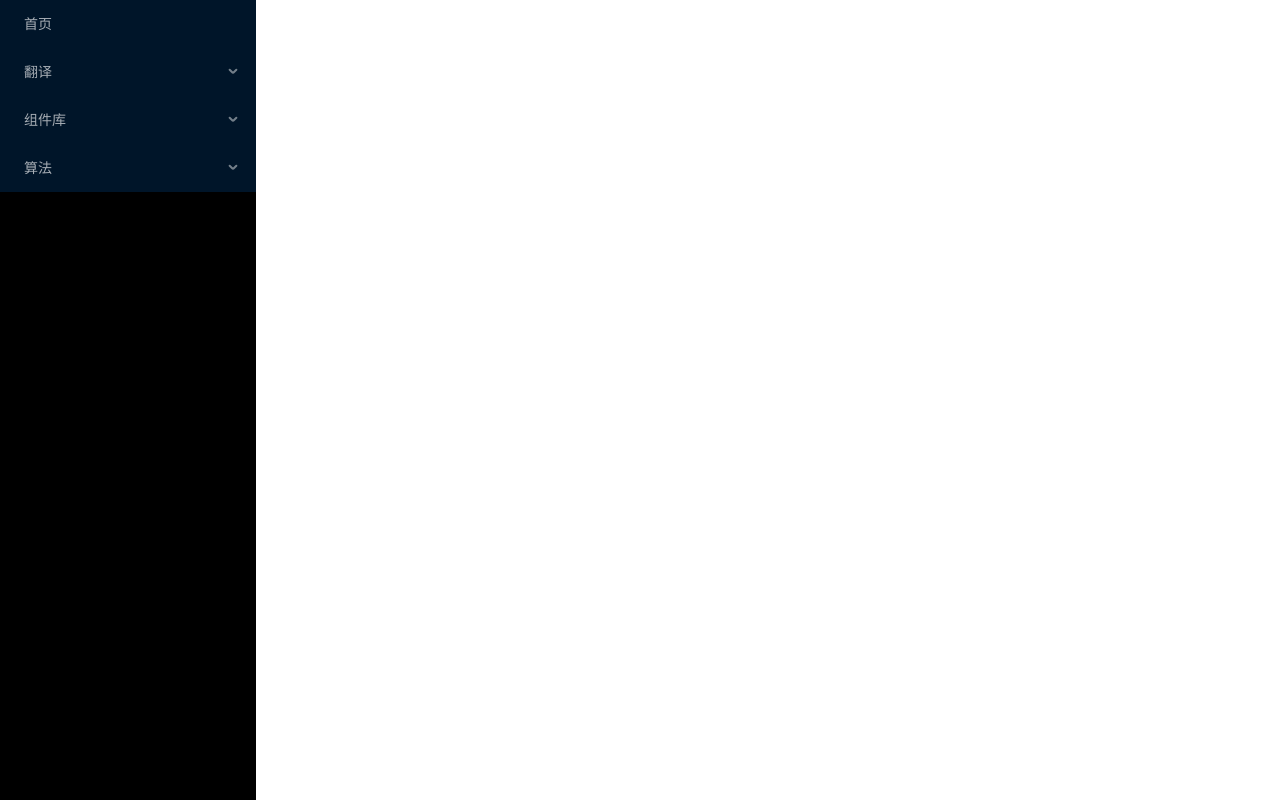
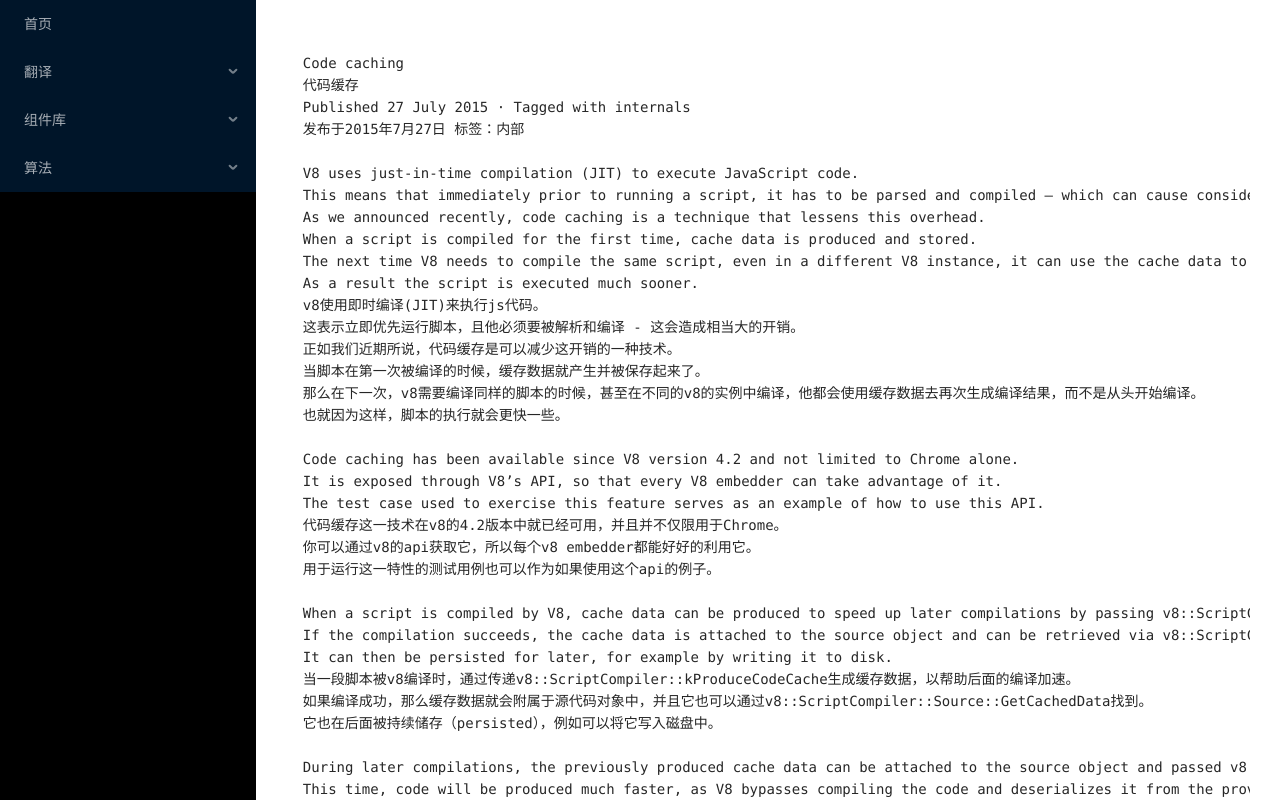
Before and after one commit to transparentME/translation, a React (Create React App) app: page /v8-CodeCache in a window 1280 px wide. Built offline with nearby package versions, Linux system fonts and the light colour scheme.

Commit message:
docs: (v8) Docs更新

```diff
--- a/src/components/MainContent.js
+++ b/src/components/MainContent.js
@@ -6,6 +6,7 @@
 import FastPropertiesInV8 from '../pages/FastPropertiesInV8/FastPropertiesInV8.js'
 import DiggingIntoTheTurboFanJIT from '../pages/DiggingIntoTheTurboFanJIT/DiggingIntoTheTurboFanJIT.js'
 import V8ReleaseV4_5 from '../pages/V8ReleaseV4.5/V8ReleaseV4_5.js'
+import CodeCache from '../pages/CodeCache/CodeCache.js'
 
 // leetcode
 import Offer15 from '../pages/leetcode/Offer15.js'
@@ -20,6 +21,7 @@
       <Route path="/v8-FastPropertiesInV8" component={FastPropertiesInV8} />
       <Route path="/v8-DiggingIntoTheTurboFanJIT" component={DiggingIntoTheTurboFanJIT} />
       <Route path="/v8-V8ReleaseV4_5" component={V8ReleaseV4_5} />
+      <Route path="/v8-CodeCache" component={CodeCache} />
 
       {/* leetcode */}
       <Route path="/leetcode-offer15" component={Offer15} />
--- a/src/components/menu.js
+++ b/src/components/menu.js
@@ -33,6 +33,9 @@
                 </Menu.Item>
                 <Menu.Item key="V8ReleaseV4_5">
                   <Link to="/v8-V8ReleaseV4_5">V8ReleaseV4_5</Link>
+                </Menu.Item>
+                <Menu.Item key="CodeCache">
+                  <Link to="/v8-CodeCache">CodeCache</Link>
                 </Menu.Item>
               </SubMenu>
               <SubMenu key="Docs" title="Docs">
--- /dev/null
+++ b/src/pages/CodeCache/CodeCache.js
@@ -0,0 +1,54 @@
+const content = `
+  Code caching
+  代码缓存
+  Published 27 July 2015 · Tagged with internals
+  发布于2015年7月27日 标签：内部
+
+  V8 uses just-in-time compilation (JIT) to execute JavaScript code.
+  This means that immediately prior to running a script, it has to be parsed and compiled — which can cause considerable overhead.
+  As we announced recently, code caching is a technique that lessens this overhead.
+  When a script is compiled for the first time, cache data is produced and stored.
+  The next time V8 needs to compile the same script, even in a different V8 instance, it can use the cache data to recreate the compilation result instead of compiling from scratch.
+  As a result the script is executed much sooner.
+  v8使用即时编译(JIT)来执行js代码。
+  这表示立即优先运行脚本，且他必须要被解析和编译 - 这会造成相当大的开销。
+  正如我们近期所说，代码缓存是可以减少这开销的一种技术。
+  当脚本在第一次被编译的时候，缓存数据就产生并被保存起来了。
+  那么在下一次，v8需要编译同样的脚本的时候，甚至在不同的v8的实例中编译，他都会使用缓存数据去再次生成编译结果，而不是从头开始编译。
+  也就因为这样，脚本的执行就会更快一些。
+
+  Code caching has been available since V8 version 4.2 and not limited to Chrome alone.
+  It is exposed through V8’s API, so that every V8 embedder can take advantage of it.
+  The test case used to exercise this feature serves as an example of how to use this API.
+  代码缓存这一技术在v8的4.2版本中就已经可用，并且并不仅限用于Chrome。
+  你可以通过v8的api获取它，所以每个v8 embedder都能好好的利用它。
+  用于运行这一特性的测试用例也可以作为如果使用这个api的例子。
+
+  When a script is compiled by V8, cache data can be produced to speed up later compilations by passing v8::ScriptCompiler::kProduceCodeCache as an option.
+  If the compilation succeeds, the cache data is attached to the source object and can be retrieved via v8::ScriptCompiler::Source::GetCachedData.
+  It can then be persisted for later, for example by writing it to disk.
+  当一段脚本被v8编译时，通过传递v8::ScriptCompiler::kProduceCodeCache生成缓存数据，以帮助后面的编译加速。
+  如果编译成功，那么缓存数据就会附属于源代码对象中，并且它也可以通过v8::ScriptCompiler::Source::GetCachedData找到。
+  它也在后面被持续储存（persisted），例如可以将它写入磁盘中。
+
+  During later compilations, the previously produced cache data can be attached to the source object and passed v8::ScriptCompiler::kConsumeCodeCache as an option.
+  This time, code will be produced much faster, as V8 bypasses compiling the code and deserializes it from the provided cache data.
+  在后期的编译中，之前所生成的缓存数据可以被附属在源码对象上，并将v8::ScriptCompiler::kConsumeCodeCache作为选项参数传递。
+  此时，代码将会以更快的速度生成代码，因为v8通过之前提供的缓存数据可绕过编译代码并反序列化。
+
+  Producing cache data comes at a certain computational and memory cost.
+  For this reason, Chrome only produces cache data if the same script is seen at least twice within a couple of days.
+  This way Chrome is able to turn script files into executable code twice as fast on average, saving users valuable time on each subsequent page load.
+  生成缓存数据会产生一定的计算和内容成本。
+  也因为如此，Chrome只会在相同的代码在几天内被发现至少2次才会生成缓存数据。
+  这样以来，Chrome平均需要将脚本文件转为可执行代码两次，以节省用户之后加载页面的宝贵时间。
+`
+function CodeCache() {
+  return (
+    <pre className="CodeCache">
+      {content}
+    </pre>
+  );
+}
+
+export default CodeCache;
--- a/src/pages/V8ReleaseV4.5/V8ReleaseV4_5.js
+++ b/src/pages/V8ReleaseV4.5/V8ReleaseV4_5.js
@@ -74,7 +74,7 @@
   For many years, V8’s traditional optimizing compiler, Crankshaft, has done a great job of optimizing many common JavaScript patterns.
   However, it never had the capability to support the entire JavaScript language, and using certain language features in a function — such as try/catch and with — would prevent it from being optimized.
   V8 would have to fall back to its slower, baseline compiler for that function.
-  更多的js语言特性都是可优化的
+  更多的js语言特性都是可优化的。
   很多以来，v8的传统的优化编译器，也就是Crankshaft，一直在对优化很多常见的js模式做大量的工作。
   但是，他却从无法支持整个js语言，并且当在函数内使用了某些特定的语言特性，例如try/catch 和 with，就会导致语句无法优化。
   因此，v8就不得不回滚到他的更慢的基线编译器来处理那个函数。
@@ -95,6 +95,8 @@
   }
   Although initially functions that use these language features won't reach the same peak performance as other code compiled by Crankshaft, TurboFan can now speed them up well beyond our current baseline compiler.
   Even better, performance will continue to improve quickly as we develop more optimizations for TurboFan.
+  尽管最初使用这些语言特性的函数不能与那些被Crankshaft编译的代码一样达到最佳性能，但TurboFan现在已经可以使远远超过我们现有的基线编译器的编译速度。
+  更棒的是，性能也会随着我们对TurboFan开发更多的优化，得到持续提升。
 
   V8 API
 
@@ -104,6 +106,8 @@
   这个文档也会定期地在每一次主要发布之后更新几个星期。
   Developers with an active V8 checkout can use git checkout -b 4.5 -t branch-heads/4.5 to experiment with the new features in V8 v4.5.
   Alternatively you can subscribe to Chrome's Beta channel and try the new features out yourself soon.
+  持续关注v8的开发者们可以通过git checkout -b 4.5 -t branch-heads/4.5来体验v8 4.5版本内的那些新特性。
+  或者你也可以关注Chrome的Beta channel, 并在不久的之后自己体验新特性。
 `
 function V8ReleaseV4_5() {
   return (
```
